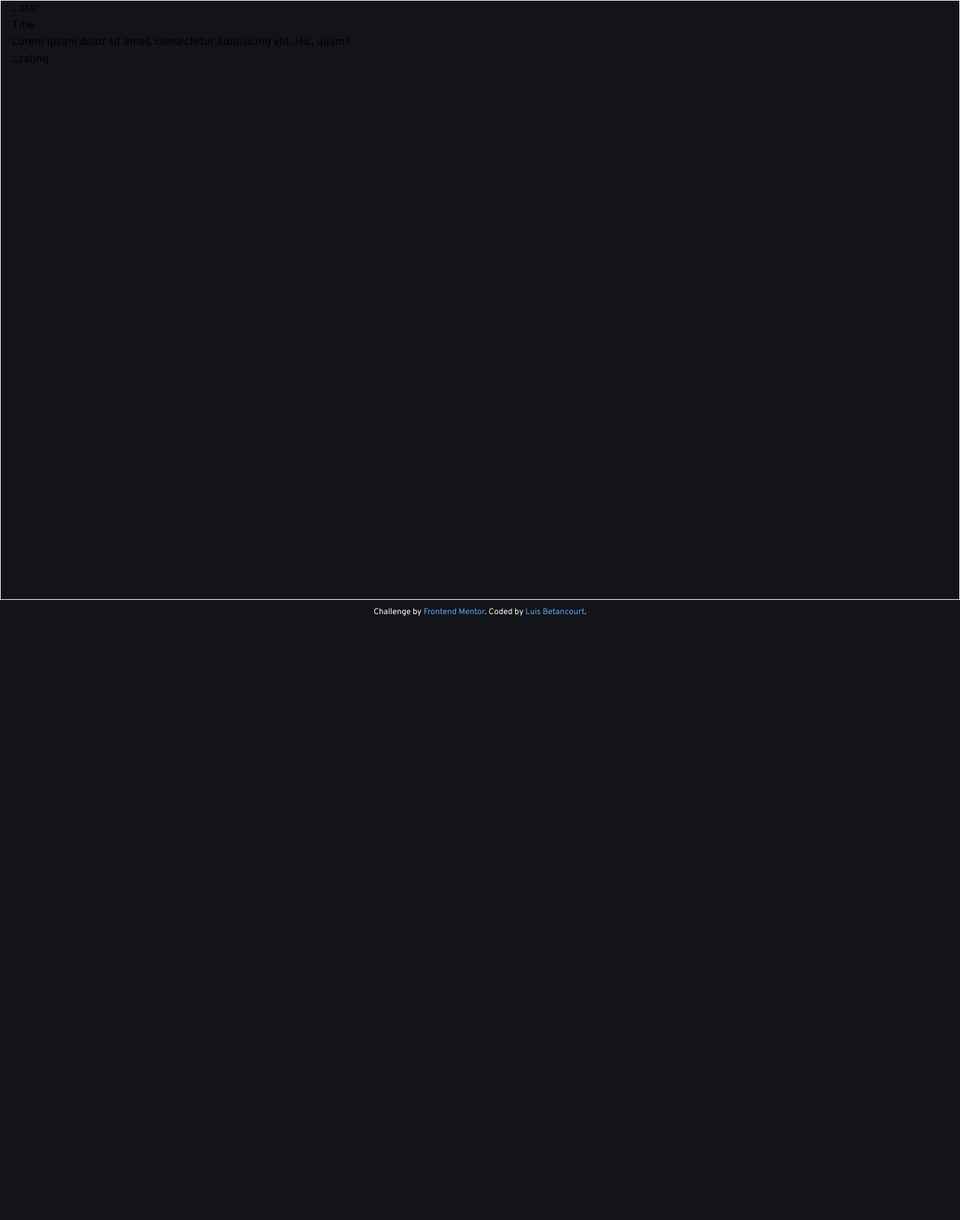
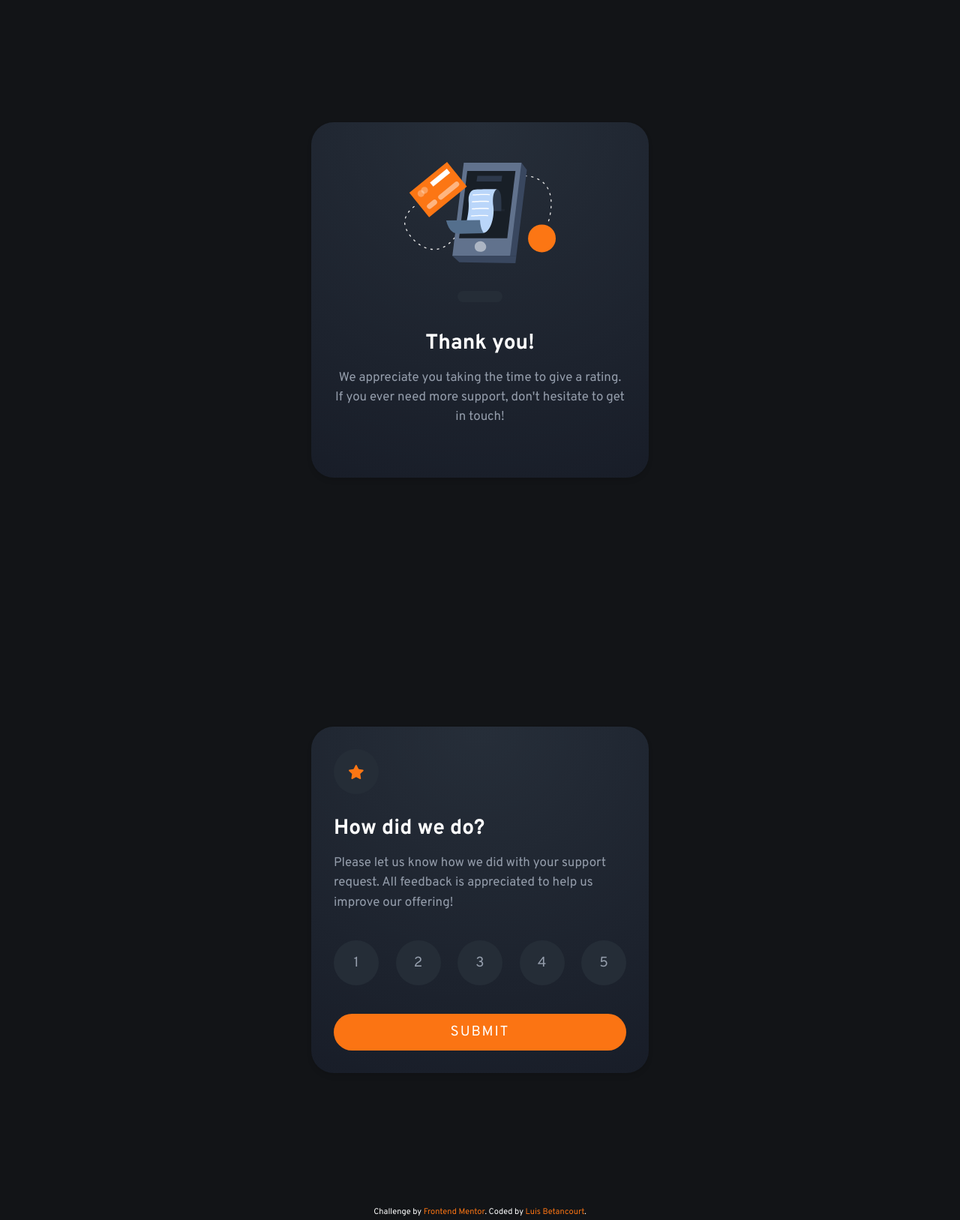
Before and after one commit to betaluis/interactive-rating-component, a website built with Parcel: page src/index.html in a window 1280 px wide. Shown: the whole page at 75% size. Before the commit the page ends 832 px from the top, so only its background shows below. Built offline with nearby package versions, Linux system fonts and the light colour scheme.

Commit message:
Completed styles for both components.

```diff
--- a/src/index.css
+++ b/src/index.css
@@ -11,4 +11,17 @@
   body {
     font-family: 'Overpass', sans-serif;
   }
+  .card-gradient {
+    background: rgb(34,41,51);
+    background: -moz-radial-gradient(circle at top, rgba(38,46,57,1) 0%, rgba(24,29,40,1) 100%);
+    background: -webkit-radial-gradient(circle at top, rgba(38,46,57,1) 0%, rgba(24,29,40,1) 100%);
+    background: radial-gradient(circle at top, rgba(38,46,57,1) 0%, rgba(24,29,40,1) 100%);
+    filter: progid:DXImageTransform.Microsoft.gradient(startColorstr="#222933",endColorstr="#181d28",GradientType=1);
+  }
+
 }
+@layer components {
+  .tabThroughRating > input:first-child:focus-within + label {
+    @apply bg-orange text-white;
+  }
+}
--- a/src/index.html
+++ b/src/index.html
@@ -1,38 +1,113 @@
 <!DOCTYPE html>
 <html lang="en">
+
 <head>
   <meta charset="UTF-8">
-  <meta name="viewport" content="width=device-width, initial-scale=1.0"> <!-- displays site properly based on user's device -->
+  <meta name="viewport" content="width=device-width, initial-scale=1.0">
+  <!-- displays site properly based on user's device -->
 
   <link rel="icon" type="image/png" sizes="32x32" href="../assets/images/favicon-32x32.png">
   <link rel="stylesheet" href="./index.css">
+  <script src="./index.js" defer></script>
 
   <title>Frontend Mentor | Interactive rating component</title>
 
   <!-- Feel free to remove these styles or customise in your own stylesheet 👍 -->
   <style>
-    .attribution { font-size: 11px; text-align: center; }
+    .attribution {
+      font-size: 11px;
+      text-align: center;
+    }
   </style>
 </head>
+
 <body class="bg-darker-blue flex flex-col">
-    <section class="container mx flex-1 min-h-screen px-4 border">
-      <div>
-        <div>
-          <p>...star</p>
-          <h3>Title</h3>
-          <p>Lorem ipsum dolor sit amet, consectetur adipisicing elit. Hic, quam?</p>
+  <!-- Submitted -->
+  <section class="flex-1 min-h-screen px-6 flex justify-center items-center">
+    <div class="text-white card-gradient p-8 rounded-[30px] drop-shadow-md max-w-[450px]">
+      <div class="flex justify-center items-center mb-8 xs:mb-10 mt-6">
+        <img src="../assets/images/illustration-thank-you.svg" class="h-32 xs:h-36" alt="star">
+      </div>
+      <div class="text-center mb-8">
+        <span id="userRatingStat"
+          class="inline-block bg-dark-gray text-orange py-2 px-8 rounded-full text-md xs:text-lg text-center"></span>
+      </div>
+      <h3 class="text-3xl font-bold text-center mb-2 xs:mb-4 xs:text-3xl">Thank you!</h3>
+      <p class="text-center text-light-gray text-md mb-6 xs:mb-10 xs:text-lg">We appreciate you taking the time to give
+        a rating. If you ever need more support, don't hesitate to get in touch!</p>
       <!-- Will this be a form? -->
-          <div>
-            ...rating
+    </div>
+  </section>
+  <!-- Form -->
+  <section class="flex-1 min-h-screen px-6 flex justify-center items-center">
+    <div class="text-white card-gradient p-8 rounded-[30px] drop-shadow-md max-w-[450px]">
+      <div
+        class="w-14 h-14 xs:w-16 xs:h-16 bg-dark-gray inline-block flex justify-center items-center rounded-full mb-6 xs:mb-8">
+        <img src="../assets/images/icon-star.svg" class="h-5" alt="star">
+      </div>
+      <h3 class="text-2xl font-bold mb-2 xs:mb-4 xs:text-3xl">How did we do?</h3>
+      <p class="text-light-gray text-md mb-6 xs:mb-10 xs:text-lg">Please let us know how we did with your support
+        request. All feedback is
+        appreciated to help us improve our offering!</p>
+
+      <form id="rating-form">
+        <div class="flex justify-between mb-6 xs:mb-10">
+          <div class="group tabThroughRating">
+            <input type="radio" class="opacity-0 absolute pointer-events-none" name="rating" id="rating1" value="1">
+            <label
+              class="block relative bg-dark-gray text-light-gray w-10 h-10 xxs:w-14 xxs:h-14 xs:w-16 xs:h-16 rounded-full hover:bg-light-gray hover:text-white cursor-pointer"
+              for="rating1">
+              <span class="absolute transform -translate-y-1/2 -translate-x-1/2 top-1/2 left-1/2 xs:text-xl">1</span>
+            </label>
+          </div>
+          <div class="tabThroughRating">
+            <input type="radio" class="opacity-0 absolute pointer-events-none" name="rating" id="rating2" value="2">
+            <label
+              class="block relative bg-dark-gray text-light-gray w-10 h-10 xxs:w-14 xxs:h-14 xs:w-16 xs:h-16 rounded-full group hover:bg-light-gray hover:text-white cursor-pointer peer-checked:bg-orange peer-checked:text-white"
+              for="rating2">
+              <span class="absolute transform -translate-y-1/2 -translate-x-1/2 top-1/2 left-1/2 xs:text-xl">2</span>
+            </label>
+          </div>
+          <div class="tabThroughRating">
+            <input type="radio" class="opacity-0 pointer-events-none absolute" name="rating" id="rating3" value="3">
+            <label
+              class="block relative bg-dark-gray text-light-gray w-10 h-10 xxs:w-14 xxs:h-14 xs:w-16 xs:h-16 rounded-full group hover:bg-light-gray hover:text-white cursor-pointer peer-checked:bg-orange peer-checked:text-white"
+              for="rating3">
+              <span class="absolute transform -translate-y-1/2 -translate-x-1/2 top-1/2 left-1/2 xs:text-xl">3</span>
+            </label>
+          </div>
+          <div class="tabThroughRating">
+            <input type="radio" class="opacity-0 pointer-events-none absolute" name="rating" id="rating4" value="4">
+            <label
+              class="block relative bg-dark-gray text-light-gray w-10 h-10 xxs:w-14 xxs:h-14 xs:w-16 xs:h-16 rounded-full group hover:bg-light-gray hover:text-white cursor-pointer peer-checked:bg-orange peer-checked:text-white"
+              for="rating4">
+              <span class="absolute transform -translate-y-1/2 -translate-x-1/2 top-1/2 left-1/2 xs:text-xl">4</span>
+            </label>
+          </div>
+          <div class="tabThroughRating">
+            <input type="radio" checked class="opacity-0 pointer-events-none absolute" name="rating" id="rating5"
+              value="5">
+            <label
+              class="block relative bg-dark-gray text-light-gray w-10 h-10 xxs:w-14 xxs:h-14 xs:w-16 xs:h-16 rounded-full group hover:bg-light-gray hover:text-white cursor-pointer peer-checked:bg-orange peer-checked:text-white"
+              for="rating5">
+              <span class="absolute transform -translate-y-1/2 -translate-x-1/2 top-1/2 left-1/2 xs:text-xl">5</span>
+            </label>
           </div>
         </div>
+        <div>
+          <input type="submit" value="Submit"
+            class="bg-orange text-white py-3 block w-full rounded-full text-xl uppercase tracking-widest hover:bg-white hover:text-orange focus:outline-none focus:border-none focus:appearance-none active:bg-white active:text-orange transition cursor-pointer">
+        </div>
+      </form>
     </div>
   </section>
   <footer class="py-2">
     <div class="attribution text-white">
-        Challenge by <a href="https://www.frontendmentor.io?ref=challenge" class="text-blue-400" target="_blank">Frontend Mentor</a>.
-        Coded by <a href="#" class="text-blue-400">Luis Betancourt</a>.
+      Challenge by <a href="https://www.frontendmentor.io?ref=challenge" class="text-orange" target="_blank">Frontend
+        Mentor</a>.
+      Coded by <a href="#" class="text-orange">Luis Betancourt</a>.
     </div>
   </footer>
 </body>
+
 </html>
--- /dev/null
+++ b/src/index.js
@@ -0,0 +1,13 @@
+const form = document.getElementById('rating-form');
+
+const ratingSpan = document.getElementById('userRatingStat');
+
+let rating;
+
+form.addEventListener('submit', (event) => {
+  event.preventDefault();
+
+  rating = document.querySelector('input[name="rating"]:checked').value;
+
+  userRatingStat.innerHTML = `You selected ${rating} out of 5`;
+});
--- a/tailwind.config.js
+++ b/tailwind.config.js
@@ -10,10 +10,15 @@ module.exports = {
         orange: "hsl(25, 97%, 53%)",
         "light-gray": "hsl(217, 12%, 63%)",
         "medium-gray": "hsl(216, 12%, 54%)",
-        "dark-blue": "hsl(213, 19%, 18%)",
+        "dark-gray": "hsl(213, 19%, 18%)",
+        "dark-blue": "#181D28",
         "darker-blue": "hsl(216, 12%, 8%)",
       },
     },
+    screens: {
+      xxs: "380px",
+      xs: "440px",
+    }
   },
   plugins: [],
 }
```
Lines whose indentation alone changed are shown as unchanged.
